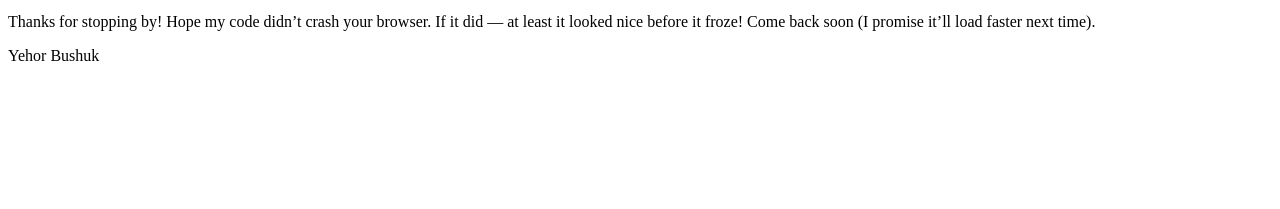
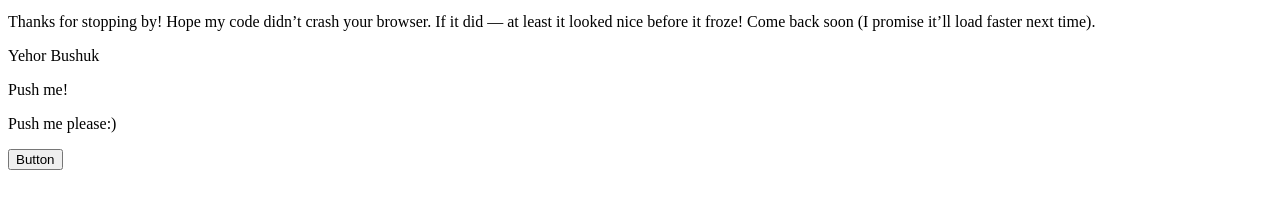
Before and after one commit to GREGORUNDEL/First-CSS-steps, a plain HTML site: page index.html in a window 1280 px wide. Shown: the part 557-766 px from the top of the page. Drawn offline with Linux system fonts and the light colour scheme.

Commit message:
add next block, which contains somthing like sign up button and few words about it

```diff
--- a/index.html
+++ b/index.html
@@ -35,15 +35,13 @@
         <p>Thanks for stopping by! Hope my code didn’t crash your browser. If it did — at least it looked nice before it froze! Come back soon (I promise it’ll load faster next time).</p>
         <p>Yehor Bushuk</p>
     </div>
-
-
-
-
-
-
-
-
-
+    <div class="form-block">
+        <div class="form">
+            <p>Push me!</p>
+            <p>Push me please:)</p>
+            <button>Button</button>
+        </div>
+    </div>
 
 
 </body>
```
